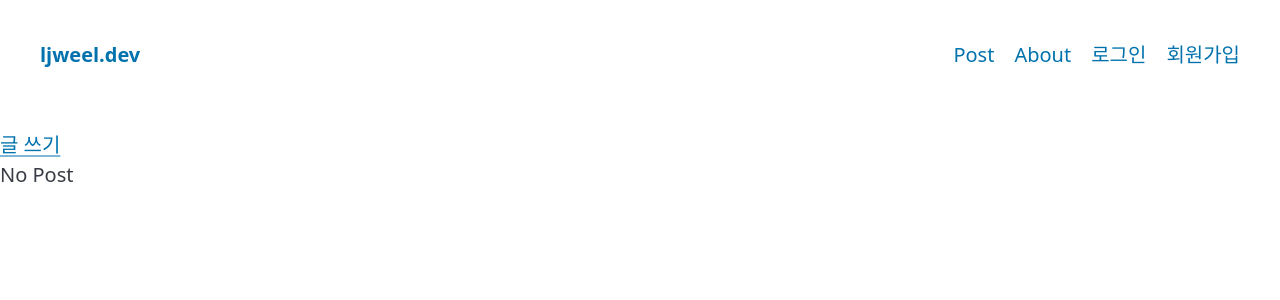
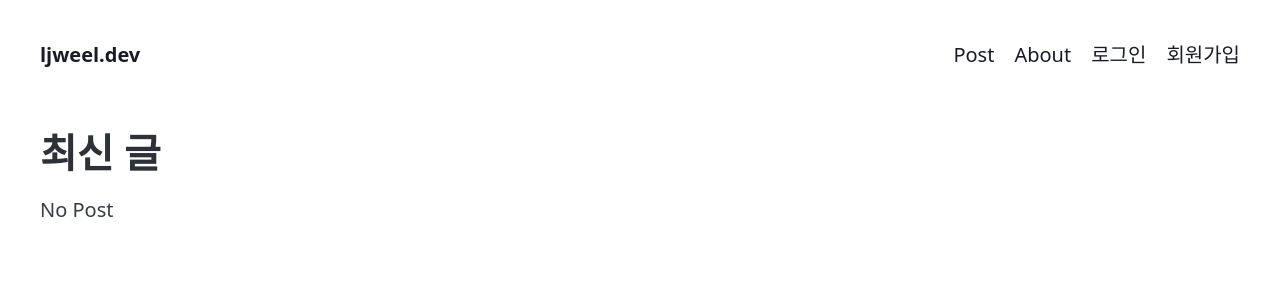
Before and after one commit to ljweel/my-web, a Django app: page /posts/ in a window 1280 px wide. Shown: the top 300 px of the page. Run offline with Django 5.2, Linux system fonts and the light colour scheme; data that the repository does not hold is empty; some libraries are stand-ins or nearby versions.

Commit message:
style: improve ui

```diff
--- a/posts/templates/posts/postList.html
+++ b/posts/templates/posts/postList.html
@@ -4,15 +4,34 @@
 
 
 {% block content %}
-    <a href="{% url 'posts:create' %}">글 쓰기</a>
+<main class="container">
+    <h1>최신 글</h1>
 
     {% if latest_post_list %}
-        <ul>
         {% for post in latest_post_list %}
-            <li><a href="{% url 'posts:detail' post.id %}">{{ post.title }}</a></li>
+            <article>
+
+                <div class="grid">
+
+                    <div>
+                        <hgroup>
+                            <a href="{% url 'posts:detail' post.id %}" class="contrast" style='text-decoration-line: none;'>
+                                <strong>{{ post.title }}</strong>
+                                <p>{{ post.content|truncatechars:100 }}</p>
+                            </a>
+                        </hgroup>
+                        <div>category | {{ post.created_at|date:"Y.m.d H:i" }}</div>
+                    </div>
+
+                    <div>
+                        {# image #}
+                    </div>
+
+                    </div>
+            </article>
         {% endfor %}
-        </ul>
     {% else %}
         <p>No Post</p>
     {% endif %}
+</main>
 {% endblock %}
--- a/templates/base.html
+++ b/templates/base.html
@@ -12,18 +12,18 @@
     <header class="container">
         <nav>
             <ul>
-                <li><a href='/'><strong>ljweel.dev</strong></a></li>
+                <li><a href='/' class="contrast"><strong>ljweel.dev</strong></a></li>
             </ul>
             <ul>
                 <li>
-                    <a href="{% url 'posts:list' %}">Post</a>
+                    <a href="{% url 'posts:list' %}" class="contrast">Post</a>
                 </li>
                 <li>
-                    <a href="{% url 'about' %}">About</a>
+                    <a href="{% url 'about' %}" class="contrast">About</a>
                 </li>
                 {% if user.is_authenticated %}
                     <li>
-                        <a href="{% url 'posts:create' %}">글쓰기</a>
+                        <a href="{% url 'posts:create' %}" class="contrast">글쓰기</a>
                     </li>
                     <li>
                         <span>{{ user.username }}</span>
@@ -38,10 +38,10 @@
                     </li>
                 {% else %}
                     <li>
-                        <a href="{% url 'accounts:login' %}">로그인</a>
+                        <a href="{% url 'accounts:login' %}" class="contrast">로그인</a>
                     </li>
                     <li>
-                        <a href="{% url 'accounts:register' %}">회원가입</a>
+                        <a href="{% url 'accounts:register' %}" class="contrast">회원가입</a>
                     </li>
                 {% endif %}
             </ul>
```
Also changed, not shown: posts/templates/posts/postDetail.html (+18 -14 lines).
